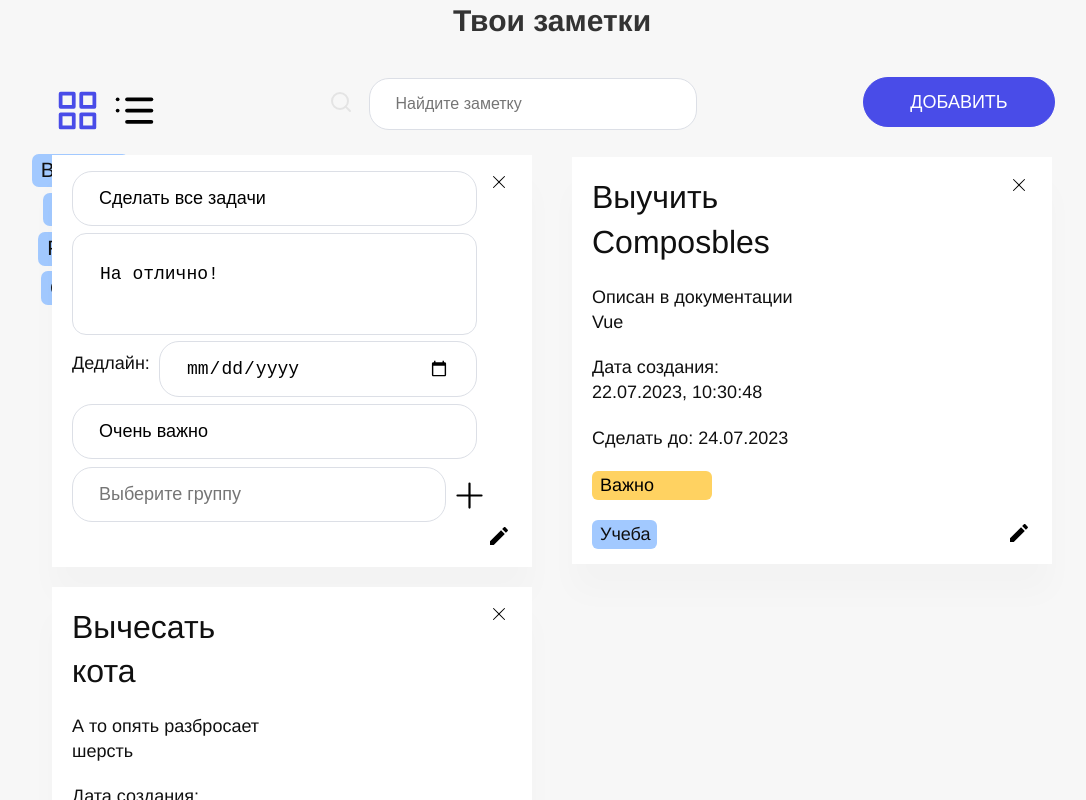
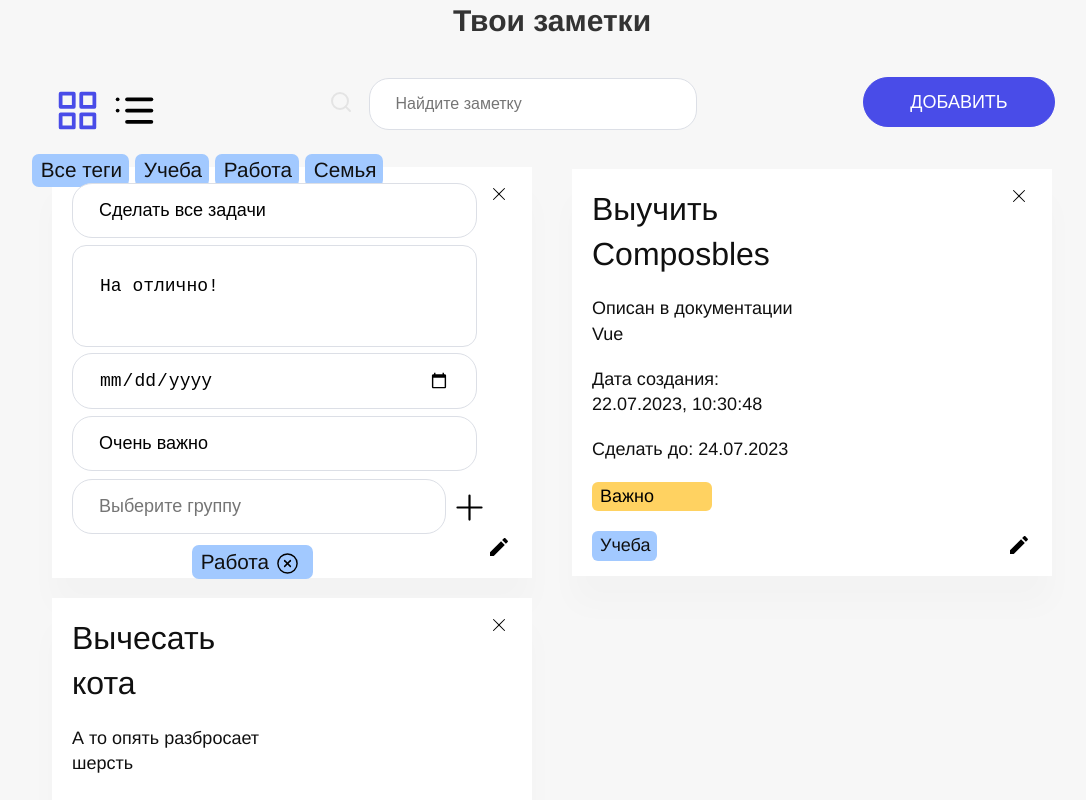
Before and after one commit to zva-2000/Note-App, a Vue app: page / in a window 1280 px wide. Both pictures are taken after a click on the element 584 px from the left and 530 px from the top of the page. Shown: the top 800 px of the page, without its empty margins (88-1174 px from the left). Built offline with nearby package versions, Linux system fonts and the light colour scheme.

Commit message:
Новое приложение

```diff
--- a/src/components/BaseList.vue
+++ b/src/components/BaseList.vue
@@ -7,7 +7,6 @@
 </template>
 
 <script setup lang="ts">
-
 const props = defineProps<{
   isVisible: boolean;
   items: string[];
@@ -29,6 +28,7 @@ const chooseItem = (option: string) => {
   min-width: 160px;
   box-shadow: 0px 8px 16px 0px rgba(0, 0, 0, 0.2);
   top: 100%;
+  z-index: 1;
 }
 
 .dropdown-content li {
--- a/src/components/InputsForNote.vue
+++ b/src/components/InputsForNote.vue
@@ -1,5 +1,4 @@
 <template>
-
   <BaseInput
     placeholder="Введите текст"
     v-model:value="note.title"
@@ -13,14 +12,14 @@
     class="note-textarea"
   />
   <div class="date-note">
-        <p class="date-text">Дедлайн:</p>
+    <!-- <p class="date-text">Дедлайн:</p> -->
     <BaseInput
       class="date-note-input"
       v-model:value="note.date"
       type="date"
       placeholder="Введите дату"
-    /></div>
-
+    />
+  </div>
 
   <ComponentWithDropdown
     class="impr-input-note"
@@ -36,17 +35,17 @@
   />
 
   <!-- <SelectedTegs class="note-teg" :items="note.teg"/> -->
-
 </template>
 
 <script setup lang="ts">
-
 const props = defineProps<{
-  note: {title: string,
-  descr: string,
-  impr: string,
-  date: string,
-  teg: string[]};
+  note: {
+    title: string;
+    descr: string;
+    impr: string;
+    date: string;
+    teg: string[];
+  };
   index: number;
 }>();
 
@@ -58,29 +57,26 @@ import BaseInput from './BaseInput.vue';
 
 import BaseTextarea from './BaseTextarea.vue';
 
-import ComponentWithDropdown from './ComponentWithDropdown.vue'
+import ComponentWithDropdown from './ComponentWithDropdown.vue';
 
 import addTegComponent from './addTegComponent.vue';
 
 import SelectedTegs from './SelectedTegs.vue';
 
-import { useTags } from '../composables/useTags.js'
+import { useTags } from '../composables/useTags.js';
 
 const { chooseTeg, options } = useTags();
 
-
 const addTagToNote = (newTag: string) => {
   props.note.teg.push(newTag);
-}
+};
 
 const deleteTagInChangeNote = (index) => {
   props.note.teg.splice(index, 1);
 };
-
 </script>
 
 <style>
-
 .header-input {
   position: relative;
   bottom: 28px;
@@ -93,7 +89,7 @@ const deleteTagInChangeNote = (index) => {
   width: 405px;
 }
 
-.date-note{
+.date-note {
   display: flex;
   position: relative;
   bottom: 15px;
@@ -101,10 +97,10 @@ const deleteTagInChangeNote = (index) => {
   gap: 10px;
 }
 
-.date-note-input{
-    width: 320px;
+.date-note-input {
+  width: 405px;
 }
-
+/* //320 */
 .date-text {
   width: 77px;
   position: relative;
--- a/src/components/ModalWindow.vue
+++ b/src/components/ModalWindow.vue
@@ -1,5 +1,4 @@
 <template>
-
   <base-button @click="openModal" class="open-modal-btn">
     <span>Добавить</span>
   </base-button>
@@ -11,7 +10,7 @@
 
         <p class="error">{{ noneTitleMistake }}</p>
 
-        <BaseDeleteButton class="delete-button" @click="closeModal"/>
+        <BaseDeleteButton class="delete-button" @click="closeModal" />
 
         <BaseInput
           placeholder="Введите текст"
@@ -28,7 +27,6 @@
       </div>
 
       <div class="container">
-
         <p>Сделать до:</p>
         <BaseInput
           class="date-input"
@@ -50,7 +48,6 @@
           v-model:value="note.impr"
           v-model:options="options"
         />
-
       </div>
 
       <base-button @click="AddNote" class="save-button">
@@ -61,7 +58,6 @@
 </template>
 
 <script setup lang="ts">
-
 import { ref } from 'vue';
 
 import BaseDeleteButton from './BaseDeleteButton.vue';
@@ -72,28 +68,27 @@ import BaseTextarea from './BaseTextarea.vue';
 
 import BaseButton from './BaseButton.vue';
 
-import ComponentWithDropdown from './ComponentWithDropdown.vue'
+import ComponentWithDropdown from './ComponentWithDropdown.vue';
 
 import addTegComponent from './addTegComponent.vue';
 
-import { useNotes } from '../composables/useNotes.js'
+import { useNotes } from '../composables/useNotes.js';
 
-import { useTags } from '../composables/useTags.js'
+import { useTags } from '../composables/useTags.js';
 
-const { note, AddNote, visibleModal, openModal, closeModal, noneTitleMistake } = useNotes();
+const { note, AddNote, visibleModal, openModal, closeModal, noneTitleMistake } =
+  useNotes();
 
 const { chooseTeg, options } = useTags();
 
 let error = ref('');
 
-const deleteTagInModalWindow = (index) => {
+const deleteTagInModalWindow = (index: any) => {
   note.value.teg.splice(index, 1);
 };
-
 </script>
 
 <style>
-
 .container {
   flex-grow: 1;
   display: flex;
@@ -153,7 +148,7 @@ const deleteTagInModalWindow = (index) => {
   width: 100%;
   height: 100%;
   overflow: auto;
-    background-color: rgba(0,0,0,0.4);
+  background-color: rgba(0, 0, 0, 0.4);
 }
 
 .modal-content {
--- a/src/components/NotesWindow.vue
+++ b/src/components/NotesWindow.vue
@@ -1,30 +1,28 @@
 <template>
+  <h1 class="title main-title">Твои заметки</h1>
 
-<h1 class="title main-title">Твои заметки</h1>
+  <div class="notes-window-header">
+    <MovedButtons class="position-moved-buttons" />
 
-<div class="notes-window-header">
+    <SearchInput v-model:value="search" />
 
-  <MovedButtons class="position-moved-buttons"/>
+    <ModalWindow />
+  </div>
 
-  <SearchInput v-model:value="search"/>
-
-  <ModalWindow/>
-
-</div>
-
-<div class="notes-window-main-content">
-
-  <SelectedTegs class="tags" :items="tagsForMainWindow" @chooseTag="setTag" :showButton="false"/>
-
-  <AllNotes class="all-notes"/>
-
-</div>
-
+  <div class="notes-window-main-content">
+    <div class="tags">
+      <SelectedTegs
+        :items="tagsForMainWindow"
+        @choose-tag="setTag"
+        :showButton="false"
+      />
+    </div>
+    <AllNotes class="all-notes" />
+  </div>
 </template>
 
 <script setup lang="ts">
-
-import ModalWindow from './ModalWindow.vue'
+import ModalWindow from './ModalWindow.vue';
 
 import MovedButtons from './MovedButtons.vue';
 
@@ -45,12 +43,9 @@ const { notesFilter, setTag, SelectedTeg, search } = useFilter();
 const { tagsForMainWindow } = useTags();
 
 const { notes, visibleModal } = useNotes();
-
-
 </script>
 
 <style>
-
 .main-title {
   text-align: center;
   font-weight: 600;
@@ -71,11 +66,11 @@ const { notes, visibleModal } = useNotes();
 }
 
 .tags {
+  cursor: pointer;
   display: flex;
   flex-direction: column;
   margin-left: 6.5rem;
   zoom: 115%;
-  z-index: -1;
 }
 
 .all-notes {
```
Lines whose indentation alone changed are shown as unchanged.
